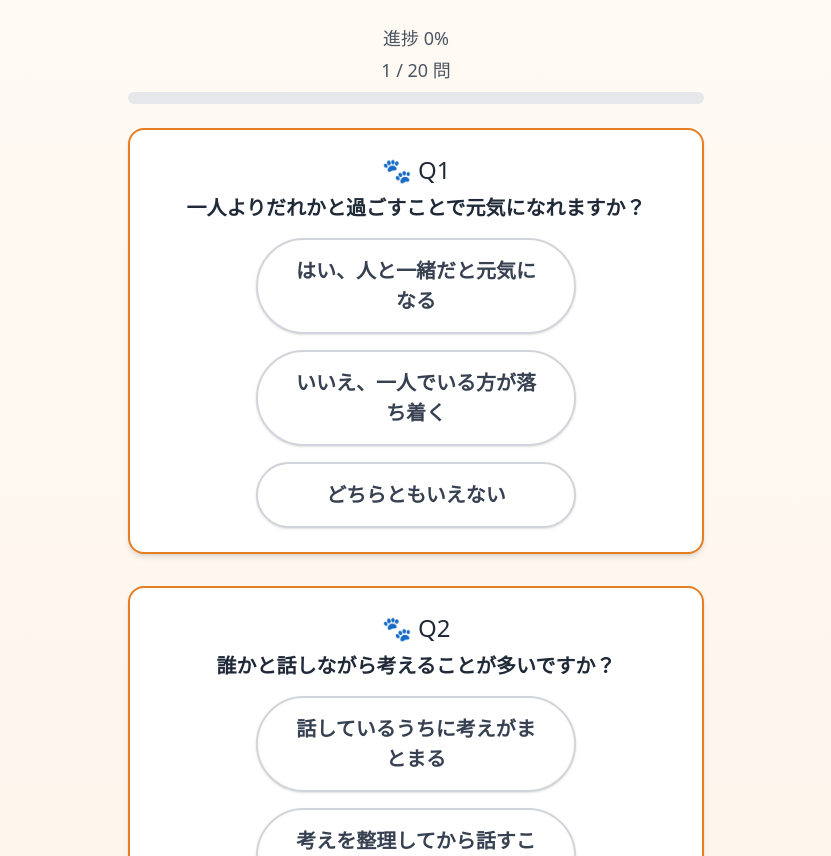
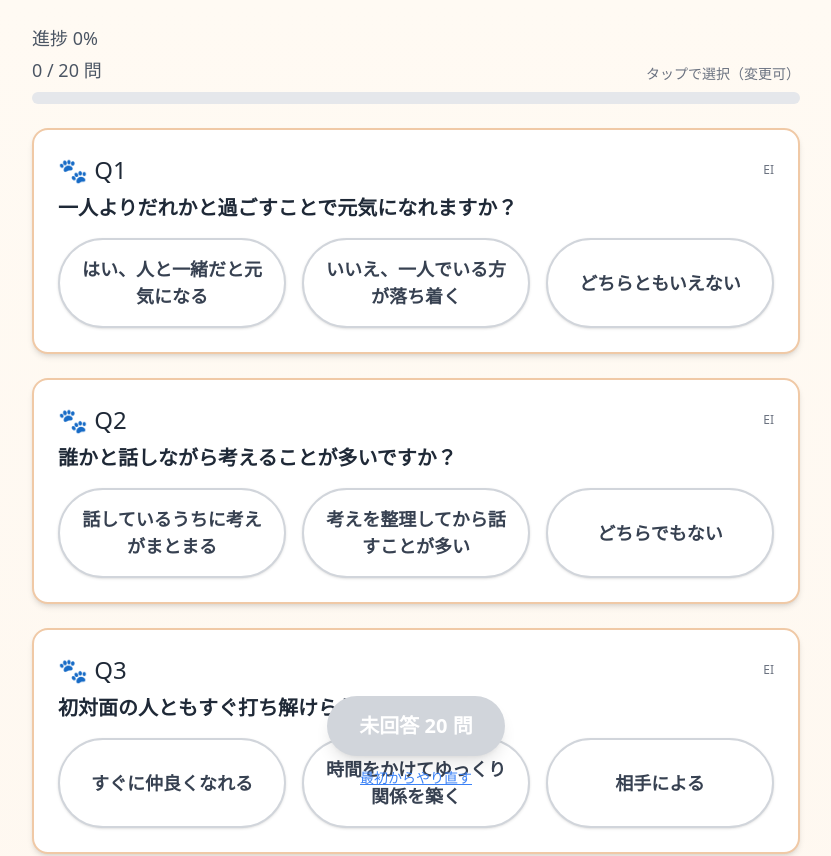
Before and after one commit to Tatsuya-studio/inetan-16type-diagnosis, a Next.js app: page /diagnosis in a window 1280 px wide. Shown: the top 856 px of the page, without its empty margins (224-1055 px from the left). Built offline with nearby package versions, Linux system fonts and the light colour scheme; no server answers.

Commit message:
Update diagnosis.jsx

```diff
--- a/pages/diagnosis.jsx
+++ b/pages/diagnosis.jsx
@@ -1,50 +1,62 @@
-// pages/diagnosis.jsx
-import { useState, useEffect } from "react";
+import { useEffect, useMemo } from "react";
 import { useRouter } from "next/router";
 import { questions } from "../data/questions";
 import { gtagEvent } from "../lib/ga";
-
-const QUESTIONS_PER_PAGE = 4;
+import { useState, useRef } from "react";
 
 export default function Diagnosis() {
-  const [page, setPage] = useState(0);
-  const [answers, setAnswers] = useState([]);
   const router = useRouter();
+  const total = questions.length; // 20想定
+  const [answers, setAnswers] = useState(Array(total).fill(null));
+  const [submitting, setSubmitting] = useState(false);
+  const questionRefs = useRef([]);
 
-  // ページが変わるたびに必ずトップへ
-  useEffect(() => {
-    if (typeof window !== "undefined") {
-      window.scrollTo({ top: 0, behavior: "smooth" });
-    }
-  }, [page]);
-
-  // 初回表示時：診断開始イベント
   useEffect(() => {
     gtagEvent("diagnosis_start", { value: 1 });
+    if (typeof window !== "undefined") window.scrollTo({ top: 0 });
   }, []);
 
-  const handleAnswer = (questionIndex, value) => {
-    const updated = [...answers];
-    updated[page * QUESTIONS_PER_PAGE + questionIndex] = value;
-    setAnswers(updated);
+  // 進捗（回答済み数ベースで更新）
+  const answeredCount = useMemo(
+    () => answers.filter((v) => v === "A" || v === "B" || v === "C").length,
+    [answers]
+  );
+  const progress = Math.round((answeredCount / total) * 100);
+  const allAnswered = answeredCount === total;
+
+  const handleSelect = (index, opt) => {
+    setAnswers((prev) => {
+      if (prev[index] === opt) return prev;
+      const next = [...prev];
+      next[index] = opt;
+      return next;
+    });
   };
 
-  const handleNext = () => {
-    const startIndex = page * QUESTIONS_PER_PAGE;
-    const currentQuestions = questions.slice(startIndex, startIndex + QUESTIONS_PER_PAGE);
+  const scrollToQuestion = (idx) => {
+    const el =
+      questionRefs.current[idx] ||
+      (typeof document !== "undefined" && document.getElementById(`q-${idx}`));
+    if (el && typeof el.scrollIntoView === "function") {
+      el.scrollIntoView({ behavior: "smooth", block: "center" });
+    }
+  };
 
-    const unanswered = currentQuestions.some((_, idx) => !answers[startIndex + idx]);
-    if (unanswered) {
-      alert("すべての質問に回答してください。");
+  const handleSubmit = () => {
+    if (!allAnswered) {
+      // 未回答の最初の設問へスクロール
+      const firstUnanswered = answers.findIndex((v) => v == null);
+      if (firstUnanswered >= 0) {
+        scrollToQuestion(firstUnanswered);
+      }
       return;
     }
+    if (submitting) return;
+    setSubmitting(true);
 
-    // 最終ページ：本番URLへ直行
-    if ((page + 1) * QUESTIONS_PER_PAGE >= questions.length) {
     const rawType = calculateType(answers);
     const type = String(rawType).toUpperCase().trim();
 
-      // タイプ別イベント
     gtagEvent("result_type", { type });
 
     const validTypes = new Set([
@@ -54,8 +66,6 @@ export default function Diagnosis() {
 
     if (validTypes.has(type)) {
       const target = `https://inunekotype.jp/result-16type-${type.toLowerCase()}-01/`;
-
-        // 完了イベント → 送信後に遷移（beaconで落ちにくく）
       if (typeof window !== "undefined" && typeof window.gtag === "function") {
         window.gtag("event", "diagnosis_complete", {
           value: 1,
@@ -65,7 +75,6 @@ export default function Diagnosis() {
             window.location.assign(target);
           },
         });
-          // 念のための保険（400msで強制遷移）
         setTimeout(() => window.location.assign(target), 400);
       } else {
         window.location.assign(target);
@@ -74,21 +83,16 @@ export default function Diagnosis() {
       gtagEvent("diagnosis_complete", { value: 1, type: "invalid" });
       router.push(`/result-16type-test?type=${encodeURIComponent(type)}`);
     }
-      return;
-    }
-
-    // 次ページへ（スクロールは useEffect が担当）
-    setPage((p) => p + 1);
   };
 
-  const calculateType = (answers) => {
+  const calculateType = (_answers) => {
     const axisCount = { EI: 0, SN: 0, TF: 0, JP: 0 };
-    answers.forEach((answer, index) => {
+    _answers.forEach((answer, index) => {
       const q = questions[index];
       if (q?.axis && answer) {
         if (answer === "A") axisCount[q.axis]++;
         if (answer === "B") axisCount[q.axis]--;
-        // "C" は中立（加点なし）
+        // "C" は中立
       }
     });
     return (
@@ -99,69 +103,101 @@ export default function Diagnosis() {
     );
   };
 
-  const startIndex = page * QUESTIONS_PER_PAGE;
-  const currentQuestions = questions.slice(startIndex, startIndex + QUESTIONS_PER_PAGE);
-  const progress = Math.round((startIndex / questions.length) * 100);
+  return (
+    <div className="min-h-screen flex flex-col items-center p-4 sm:p-6 bg-gradient-to-b from-[#fffaf3] to-[#fcefe4] text-gray-800 font-sans">
+      <div className="w-full max-w-3xl">
 
-  return (
-    <div className="min-h-screen flex flex-col items-center justify-center p-6 text-center bg-gradient-to-b from-[#fffaf3] to-[#fcefe4] text-gray-800 font-sans">
-      <div className="w-full max-w-xl">
-        {/* 進捗 */}
-        <div className="mb-6">
-          <div className="text-lg text-gray-600 font-medium mb-2">
+        {/* ヘッダー / 進捗 */}
+        <div className="mb-5 sm:mb-6">
+          <div className="flex items-end justify-between mb-2">
+            <div className="text-base sm:text-lg text-gray-600 font-medium">
               <div className="mb-1">進捗 {progress}%</div>
-            <div>{startIndex + 1} / {questions.length} 問</div>
+              <div>{answeredCount} / {total} 問</div>
+            </div>
+            <div className="text-xs sm:text-sm text-gray-500">
+              タップで選択（変更可）
+            </div>
           </div>
           <div className="w-full h-3 bg-gray-200 rounded-full overflow-hidden">
             <div
-              className="h-3 rounded-full transition-all"
+              className="h-3 rounded-full transition-all duration-300"
               style={{ width: `${progress}%`, backgroundColor: "#86efac" }} // green-300
             />
           </div>
         </div>
 
-        {/* 質問カード */}
-        {currentQuestions.map((q, idx) => (
-          <div key={q.id} className="mb-8 px-6 py-6 bg-white border-2 border-[#e57d23] rounded-2xl shadow-md">
-            <div className="text-2xl mb-2">🐾 Q{startIndex + idx + 1}</div>
-            <p className="text-xl font-semibold mb-4">{q.question}</p>
+        {/* 質問リスト（全問1ページ表示） */}
+        <div className="space-y-5 sm:space-y-6">
+          {questions.map((q, idx) => {
+            const sel = answers[idx];
+            const isUnanswered = sel == null;
+            const showDivider = (idx + 1) % 5 === 0 && idx !== total - 1;
 
-            <div className="flex flex-col items-center gap-4">
+            return (
+              <div key={q.id} id={`q-${idx}`}
+                   ref={(el) => (questionRefs.current[idx] = el)}
+                   className={`px-5 sm:px-6 py-5 sm:py-6 bg-white border-2 rounded-2xl shadow-md ${
+                     isUnanswered ? "border-[#f0c9a6]" : "border-[#e57d23]"
+                   }`}>
+                <div className="flex items-center justify-between mb-2">
+                  <div className="text-xl sm:text-2xl">🐾 Q{idx + 1}</div>
+                  <div className="text-xs text-gray-500">{q.axis || ""}</div>
+                </div>
+                <p className="text-lg sm:text-xl font-semibold mb-4 leading-relaxed">
+                  {q.question}
+                </p>
+
+                <div className="grid grid-cols-1 sm:grid-cols-3 gap-3 sm:gap-4">
                   {["A", "B", "C"].map((opt) => (
                     <button
                       key={opt}
-                  onClick={() => handleAnswer(idx, opt)}
-                  className={`w-full max-w-xs py-4 px-8 text-[20px] font-bold rounded-full shadow transition-all duration-200 border-2 ${
-                    answers[startIndex + idx] === opt
+                      onClick={() => handleSelect(idx, opt)}
+                      className={`w-full py-3 sm:py-4 px-4 text-[16px] sm:text-[18px] font-bold rounded-full shadow transition-all duration-150 border-2 focus:outline-none focus:ring-4
+                        ${sel === opt
                           ? "bg-[#f4a261] text-white border-[#f4a261]"
-                      : "bg-white border-gray-300 text-gray-700 hover:bg-[#ffe3c3]"
-                  }`}
+                          : "bg-white border-gray-300 text-gray-700 hover:bg-[#ffe3c3]"}`}
+                      aria-pressed={sel === opt}
                     >
                       {q["option" + opt]}
                     </button>
                   ))}
                 </div>
+
+                {showDivider && (
+                  <div className="mt-5 sm:mt-6">
+                    <div className="h-0.5 w-full bg-gray-200 rounded-full" />
+                    <div className="text-center text-xs text-gray-400 mt-2">
+                      ここまでで {idx + 1} / {total} 問
                     </div>
-        ))}
+                  </div>
+                )}
+              </div>
+            );
+          })}
+        </div>
 
-        {/* 次へ */}
-        <div className="flex justify-center mt-6">
+        {/* フッターCTA（固定） */}
+        <div className="sticky bottom-3 mt-6 sm:mt-8 flex flex-col gap-3">
           <button
-            onClick={handleNext}
-            className="bg-[#f4a261] hover:bg-[#e57d23] text-white text-xl font-semibold py-4 px-10 rounded-full shadow"
+            onClick={handleSubmit}
+            disabled={!allAnswered || submitting}
+            className={`w-full sm:w-auto sm:self-center rounded-full text-white text-lg sm:text-xl font-semibold py-4 px-8 shadow-lg transition
+              ${allAnswered && !submitting ? "bg-[#f4a261] hover:bg-[#e57d23]" : "bg-gray-300 cursor-not-allowed"}`}
           >
-            {startIndex + QUESTIONS_PER_PAGE >= questions.length ? "診断結果を見る" : "次へ"}
+            {allAnswered ? (submitting ? "判定中…" : "診断結果を見る") : `未回答 ${total - answeredCount} 問`}
+          </button>
+
+          <button
+            onClick={() => {
+              setAnswers(Array(total).fill(null));
+              if (typeof window !== "undefined") window.scrollTo({ top: 0, behavior: "smooth" });
+            }}
+            className="text-sm text-blue-500 underline hover:text-blue-700 self-center"
+          >
+            最初からやり直す
           </button>
         </div>
 
-        <div className="flex justify-center mt-4">
-          <a
-            href="https://inunekotype.jp/"
-            className="text-sm text-blue-500 underline hover:text-blue-700"
-          >
-            診断を最初からやり直す
-          </a>
-        </div>
       </div>
     </div>
   );
```
Lines whose indentation alone changed are shown as unchanged.
